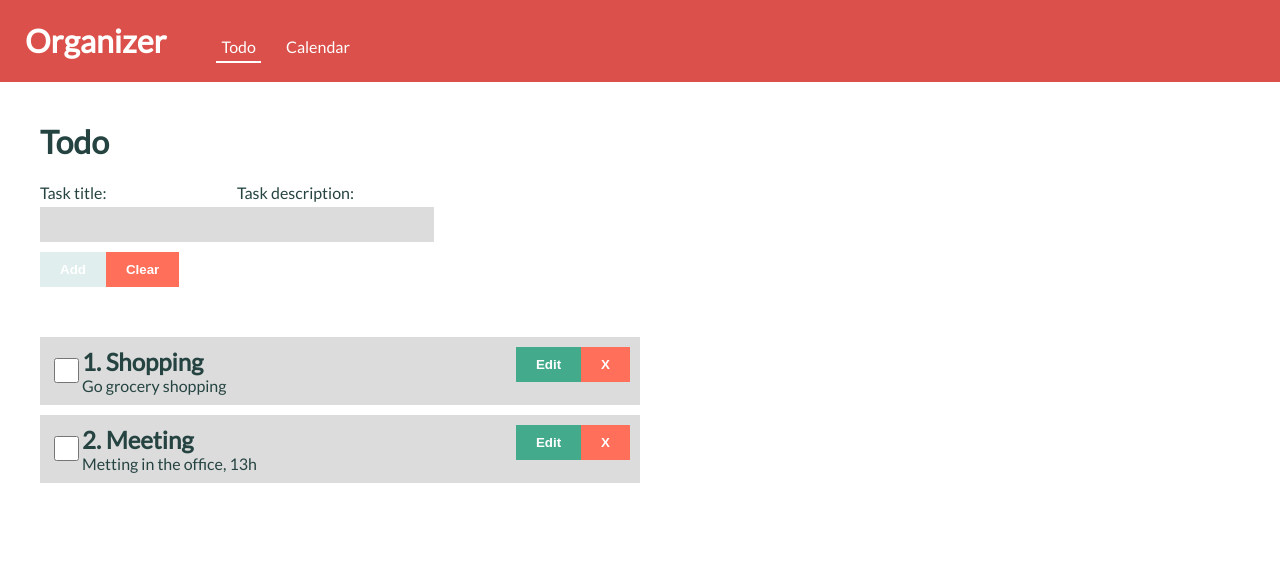
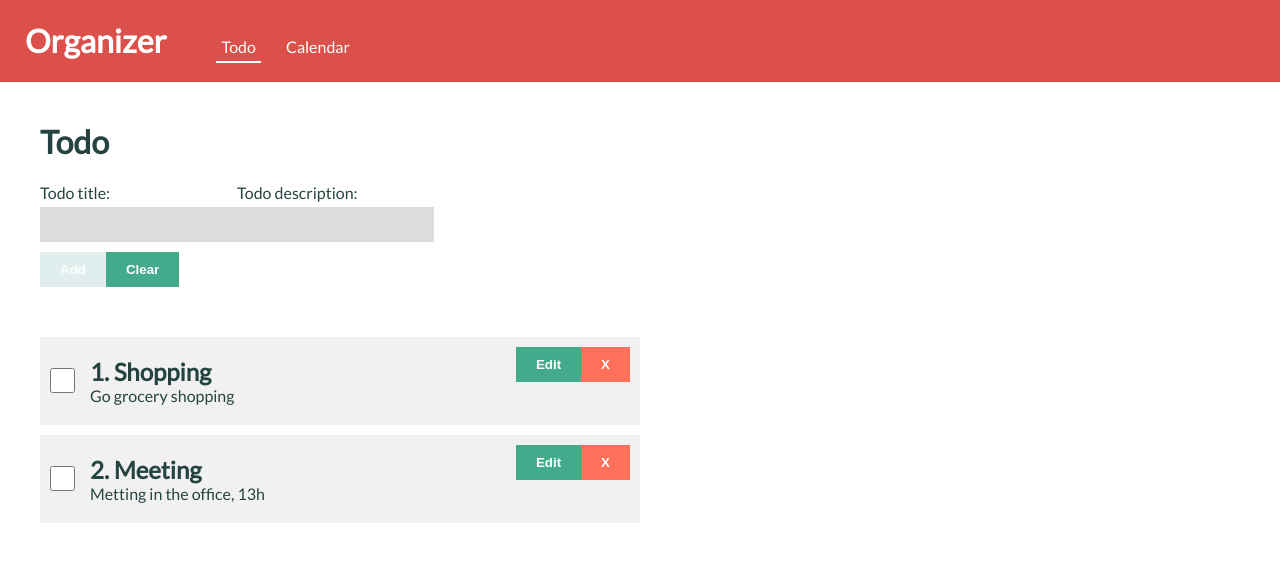
Before and after one commit to Vedrana44/organization-app, an Angular app: page /todo in a window 1280 px wide. Shown: the top 562 px of the page. Built offline with nearby package versions, Linux system fonts and the light colour scheme.

Commit message:
Finishing todo list

```diff
--- a/src/app/todo/todo-form/todo-form.component.html
+++ b/src/app/todo/todo-form/todo-form.component.html
@@ -1,30 +1,15 @@
-<!-- <form [formGroup]="todoForm" (ngSubmit)="onSubmit()">
-  <div>
-      <label>Task name:</label>
-      <input type="text" name="name" formControlName="name">
-  </div>
-  <div>
-      <label>Task description:</label>
-      <input type="text" name="description" formControlName="description">
-  </div>
-  <div>
-      <button class="btn-primary" type="submit" [disabled]="!todoForm.valid" (click)="onAddTodo()">Add</button>
-      <button class="btn-secondary" type="button" (click)="onClear()">Clear</button>
-  </div>
-</form> -->
-
 <form (ngSubmit)="onSubmit(f)" #f="ngForm">
   <div class="field">
-      <label for="title">Task title:</label>
+      <label for="title">Todo title:</label>
       <input type="text" name="title" ngModel required>
   </div>
   <div class="field">
-      <label for="description">Task description:</label>
+      <label for="description">Todo description:</label>
       <input type="text" name="description" ngModel>
   </div>
   <div>
       <button class="btn-primary" type="submit" [disabled]="!f.valid">{{ editMode ? 'Update' : 'Add' }}</button>
-      <button class="btn-secondary" type="button" (click)="onRemove()" *ngIf="editMode">Remove</button>
-      <button class="btn-tertiary" type="button" (click)="onClear()">Clear</button>
+      <button class="btn-tertiary" type="button" (click)="onRemove()" *ngIf="editMode">Remove</button>
+      <button class="btn-secondary" type="button" (click)="onClear()">{{ editMode ? 'Cancel' : 'Clear' }}</button>
   </div>
 </form>
--- a/src/app/todo/todo.component.html
+++ b/src/app/todo/todo.component.html
@@ -4,10 +4,8 @@
 
 <div class="todo-list">
     <div class="todo-item" *ngFor="let todo of todos; let i = index">
-        <div>
-           <input type="checkbox" [(ngModel)]="todo.completed" />
-        </div>
-        <div [ngClass]="{'checked': todo.completed}">
+        <input class="item-checkbox" type="checkbox" [(ngModel)]="todo.completed" />
+        <div class="item-content" [ngClass]="{'checked': todo.completed}">
             <h2><span>{{ i + 1 }}. </span>{{ todo.title }}</h2>
             <p class="todo-description">{{ todo.description }}</p>
         </div>
--- a/src/app/todo/todo.component.scss
+++ b/src/app/todo/todo.component.scss
@@ -4,24 +4,28 @@
     margin-top: 50px;
     max-width: 600px;
     .todo-item{
-        div{
-            display: inline-block;
-            vertical-align: middle;
-        }
-        background-color: $light-gray;
+        background-color: #f1f1f1;
         padding: 10px;
         margin: 10px 0;
         position: relative;
-        .item-buttons{
+        .item-checkbox{
             position: absolute;
-            right: 10px;
-        }
-        input[type=checkbox] {
+            top: 0;
+            bottom: 0;
+            margin: auto 0;
             width: 25px;
             height: 25px;
         }
-        .checked {
-            text-decoration: line-through;
+        .item-content{
+            padding: 10px 130px 10px 40px;
+            &.checked{
+                text-decoration: line-through;
+            }
+        }
+        .item-buttons{
+            position: absolute;
+            top: 10px;
+            right: 10px;
         }
     }
 }
--- a/src/sass/styles.scss
+++ b/src/sass/styles.scss
@@ -8,10 +8,6 @@ body{
     color: $color-primary;
     font-size: 16px;
     margin: 0;
-}
-
-a{
-    text-decoration: none;
 }
 
 // Buttons
@@ -61,3 +57,7 @@ input{
 p, h2{
     margin: 0;
 }
+
+a{
+    text-decoration: none;
+}
```
